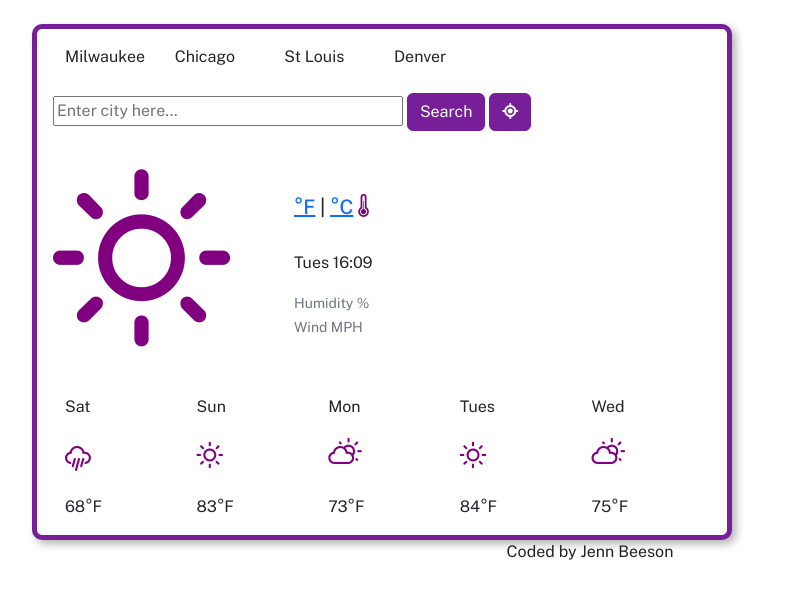
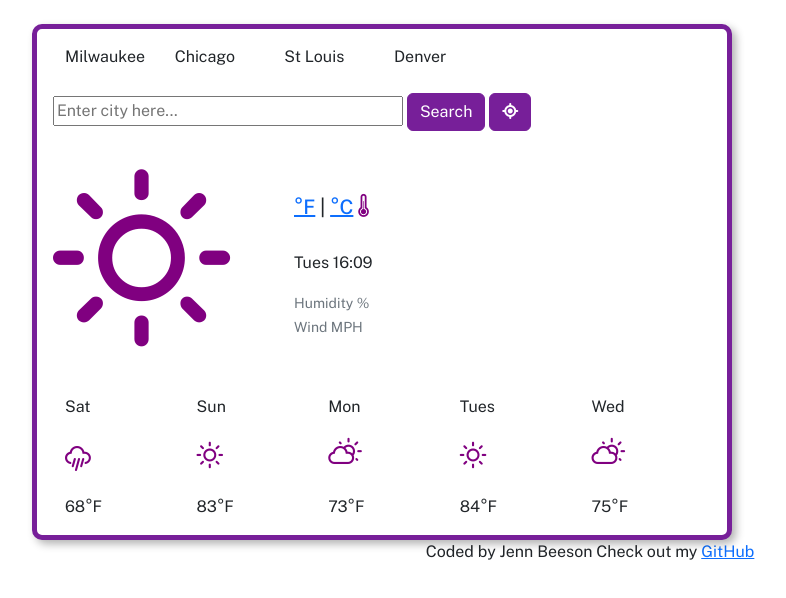
Before and after one commit to jennifuhrose/my-weather-project, a website built with Parcel: page index.html in a window 1280 px wide. Shown: the whole page, without its empty margins (50-836 px from the left). Built offline with nearby package versions, Linux system fonts and the light colour scheme; no server answers.

Commit message:
Added link to personal GitHub at bottom of page

```diff
--- a/index.html
+++ b/index.html
@@ -114,7 +114,9 @@
 						</div>
 					</div>
 				</div>
-				<p class="signature">Coded by Jenn Beeson</p>
+				<p class="signature">Coded by Jenn Beeson
+                    Check out my <a href="https://github.com/jennifuhrose">GitHub</a>
+                </p>
 
     <script
       src="https://cdn.jsdelivr.net/npm/bootstrap@5.2.0-beta1/dist/js/bootstrap.bundle.min.js"
```
